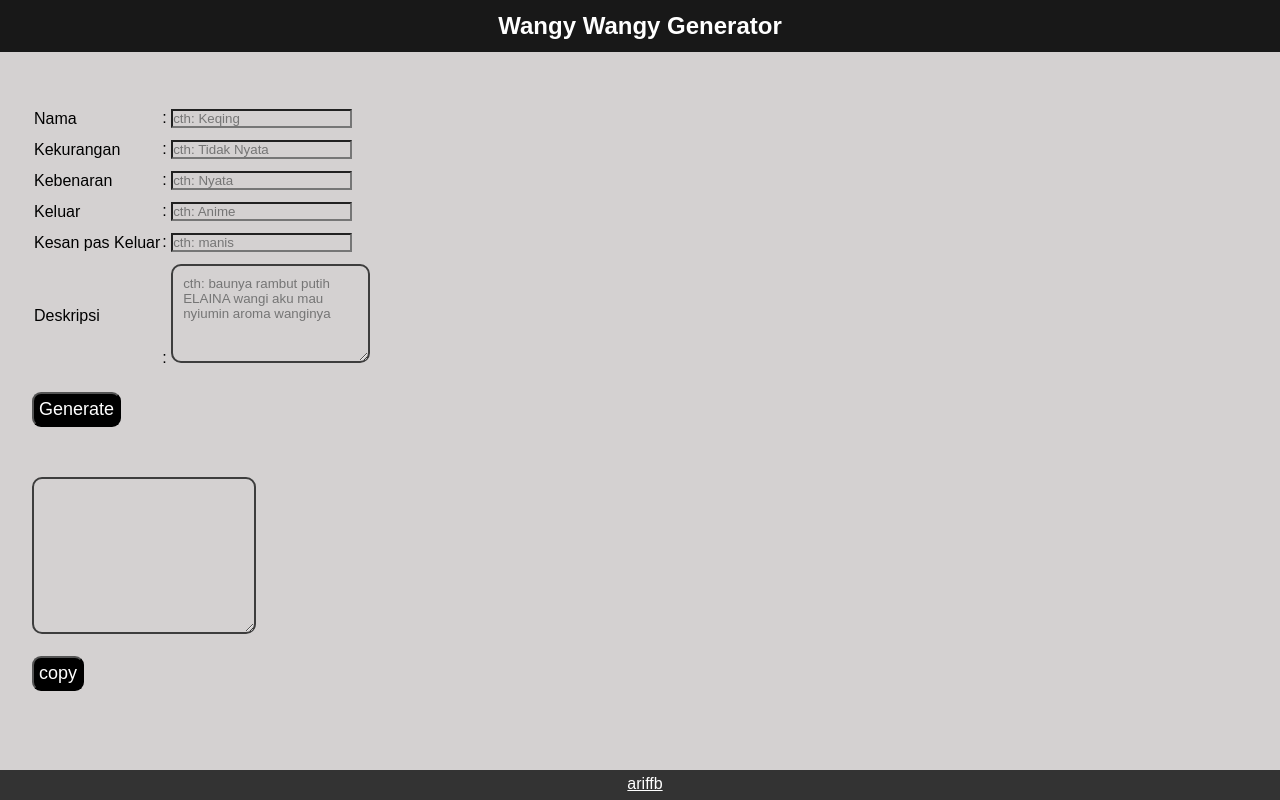
After one commit to ariffb25/absen-bsi, a PHP site: page /wangy.php in a window 1280 px wide. The commit adds this page. Run offline with PHP 8.4, Linux system fonts and the light colour scheme.

Commit message:
add wangy wangy

```diff
--- /dev/null
+++ b/assets/script.js
@@ -0,0 +1,58 @@
+
+
+
+
+const generate_btn = document.querySelector("#generate-btn");
+const copy_btn = document.querySelector('#copy-btn');
+
+
+const getData = () => {
+    const nama = document.querySelector('#nama');
+    const kekurangan = document.querySelector("#kekurangan");
+    const kebenaran = document.querySelector("#kebenaran");
+    const deskripsi = document.querySelector("#deskripsi");
+    const keluar = document.querySelector("#keluar");
+    const kesan = document.querySelector("#kesan");
+
+    return {
+        nama : nama.value,
+        nama_besar : nama.value.toUpperCase(),
+        huruf_akhir : nama.value.substr(nama.value.length - 1).toUpperCase(),
+        kekurangan : kekurangan.value,
+        kebenaran : kebenaran.value,
+        deskripsi : deskripsi.value,
+        keluar : keluar.value,
+        kesan : kesan.value
+    };
+};
+
+generate_btn.addEventListener('click',event => {
+    event.preventDefault();
+
+    const data = getData();
+
+    const text = `${data.nama_besar} ${data.nama_besar} ${data.nama_besar} ${data.nama_besar}${data.huruf_akhir}${data.huruf_akhir}${data.huruf_akhir}${data.huruf_akhir}${data.huruf_akhir}  ❤️ ❤️ ❤️ WANGI WANGI WANGI WANGI HU HA HU HA HU HA, aaaah ${data.deskripsi} ~~~~ AAAAAH ${data.nama_besar} keluar pertama kali di ${data.keluar} juga ${data.kesan} ❤️ ❤️ ❤️  AAAAAAAAH ${data.nama_besar}${data.huruf_akhir}${data.huruf_akhir}${data.huruf_akhir}${data.huruf_akhir}${data.huruf_akhir}${data.huruf_akhir} ............ ${data.nama_besar}${data.huruf_akhir}${data.huruf_akhir}${data.huruf_akhir}${data.huruf_akhir}${data.huruf_akhir}${data.huruf_akhir}${data.huruf_akhir}${data.huruf_akhir}${data.huruf_akhir}${data.huruf_akhir}${data.huruf_akhir}${data.huruf_akhir}${data.huruf_akhir}${data.huruf_akhir}${data.huruf_akhir}${data.huruf_akhir}${data.huruf_akhir}${data.huruf_akhir}${data.huruf_akhir}${data.huruf_akhir}${data.huruf_akhir}GH ❤️ ❤️ ❤️
+    apa ? ${data.nama_besar} itu ${data.kekurangan} katamu ? nggak, ngak ngak ngak ngak NGAAAAAAAAK GUA GAK PERCAYA ITU DIA ${data.kebenaran} NGAAAAAAAAAAAAAAAAAK PEDULI BNGSAAAAAT !! GUA GAK PEDULI SAMA SEMUA ITU POKOKNYA GAK PEDULI. ❤️ ❤️ ❤️
+    ${data.nama} gw ... ${data.nama} di laptop ngeliatin gw
+    ${data.nama}... kamu percaya sama aku ? aaaaaaaaaaah syukur ${data.nama} gak mau merelakan aku aaaaaah ❤️ ❤️ ❤️ YEAAAAAAAAAAAH GUA MASIH PUNYA ${data.nama_besar}, SENDIRI PUN NGGAK SAMA AAAAAAAAAAAAAAH JOUGI SHIRAISHI SENSEI KIRIMKANLAH CINTAKU PADA ${data.nama_besar}AAA KIRIMKAN KE ${data.nama_besar} ❤️ ❤️ ❤️`;
+
+    console.log(text);
+    const text_el = document.querySelector('#text');
+    text_el.innerText = text;
+
+
+
+    /*
+    nama
+
+     */
+});
+
+copy_btn.addEventListener('click',event => {
+    const text = document.querySelector('#text');
+    text.select();
+    text.setSelectionRange(0,99999);
+    document.execCommand("copy");
+
+    document.querySelector('#copy-alert').innerText = '*tercopy*';
+});
--- /dev/null
+++ b/assets/style.css
@@ -0,0 +1,69 @@
+*{
+    font-family: sans-serif;
+    margin: 0;
+    padding: 0;
+    background-color: rgb(212, 209, 209);
+}
+
+header{
+    text-align: center;
+    font-size: 1.5em;
+    margin-bottom: 50px;
+    font-weight: bold;
+    color: white;
+    background: rgb(24, 24, 24);
+    padding: 0.5em;
+}
+
+main{
+    margin-left: 2em;
+    margin-bottom: 6em;
+}
+
+#form{
+    margin-bottom: 50px;
+}
+
+td{
+    margin-bottom: 10px;
+    /* border: 2px solid red; */
+    padding: 5px 0;
+}
+input{
+    color: orange;
+}
+
+button{
+    background-color: black;
+    color: rgb(255, 255, 255);
+    margin-top: 1em;
+    font-size: large;
+    border-radius: 9px;
+    padding: 5px;
+}
+
+textarea{
+    max-width: 15em;
+    max-height: 10em;
+    border: 2px solid rgb(61, 61, 61);
+    border-radius: 10px;
+    padding: 10px;
+    overflow: scroll;
+    margin-right: 0.5em;
+}
+
+#copy-alert{
+    color: green;
+    font-size: small;
+}
+
+footer{
+    padding: 5px;
+    text-align: center;
+    position: fixed;
+    width: 100%;
+    height: 20px;
+    bottom: 0;
+    background-color: rgb(51, 51, 51);
+    color:white;
+}
--- /dev/null
+++ b/wangy.html
@@ -0,0 +1,64 @@
+<!DOCTYPE html>
+<html lang="en">
+
+<head>
+    <meta charset="UTF-8">
+    <meta name="viewport" content="width=device-width, initial-scale=1.0">
+    <link rel="stylesheet" href="assets/style.css">
+    <title>Wangy Wangy Generator</title>
+</head>
+
+<body style="align-content: center;">
+    <header>
+        Wangy Wangy Generator
+    </header>
+    <main>
+        <section id="form">
+            <form action="">
+                <table>
+                    <tr>
+                        <td><label for="nama">Nama</label></td>
+                        <td> : <input type="text" id="nama" placeholder="cth: Keqing"></td>
+                    </tr>
+                    <tr>
+                        <td><label for="kekurangan">Kekurangan</label></td>
+                        <td> : <input type="text" id="kekurangan" placeholder="cth: Tidak Nyata"></td>
+                    </tr>
+                    <tr>
+                        <td><label for="kebenaran">Kebenaran</label></td>
+                        <td> : <input type="text" id="kebenaran" placeholder="cth: Nyata"></td>
+                    </tr>
+                    <tr>
+                        <td><label for="keluar">Keluar</label></td>
+                        <td> : <input type="text" id="keluar" placeholder="cth: Anime"></td>
+                    </tr>
+                    <tr>
+                        <td><label for="kesan">Kesan pas Keluar</label></td>
+                        <td> : <input type="text" id="kesan" placeholder="cth: manis"></td>
+                    </tr>
+                    <tr>
+                        <td><label for="deskripsi">Deskripsi</label></td>
+                        <td> : <textarea name="" id="deskripsi" cols="20" rows="4"
+                                placeholder="cth: baunya rambut putih ELAINA wangi aku mau nyiumin aroma wanginya"></textarea>
+                        </td>
+                    </tr>
+                </table>
+                <button id="generate-btn">Generate</button>
+            </form>
+        </section>
+        <section id="result-section">
+            <div id="result">
+                <textarea name="" id="text" cols="30" rows="10"></textarea><br>
+                <button id="copy-btn">copy</button>
+                <div id="copy-alert"></div>
+            </div>
+        </section>
+    </main>
+    <footer>
+        <a href="http://instagram.com/ariffb.id" style="color:white;background-color:rgb(51, 51, 51);">ariffb</a>
+    </footer>
+
+    <script src="assets/script.js"></script>
+</body>
+
+</html>
--- /dev/null
+++ b/wangy.php
@@ -0,0 +1 @@
+<?php include_once("wangy.html");
```
Also changed, not shown: index.php (+4 -4 lines).
